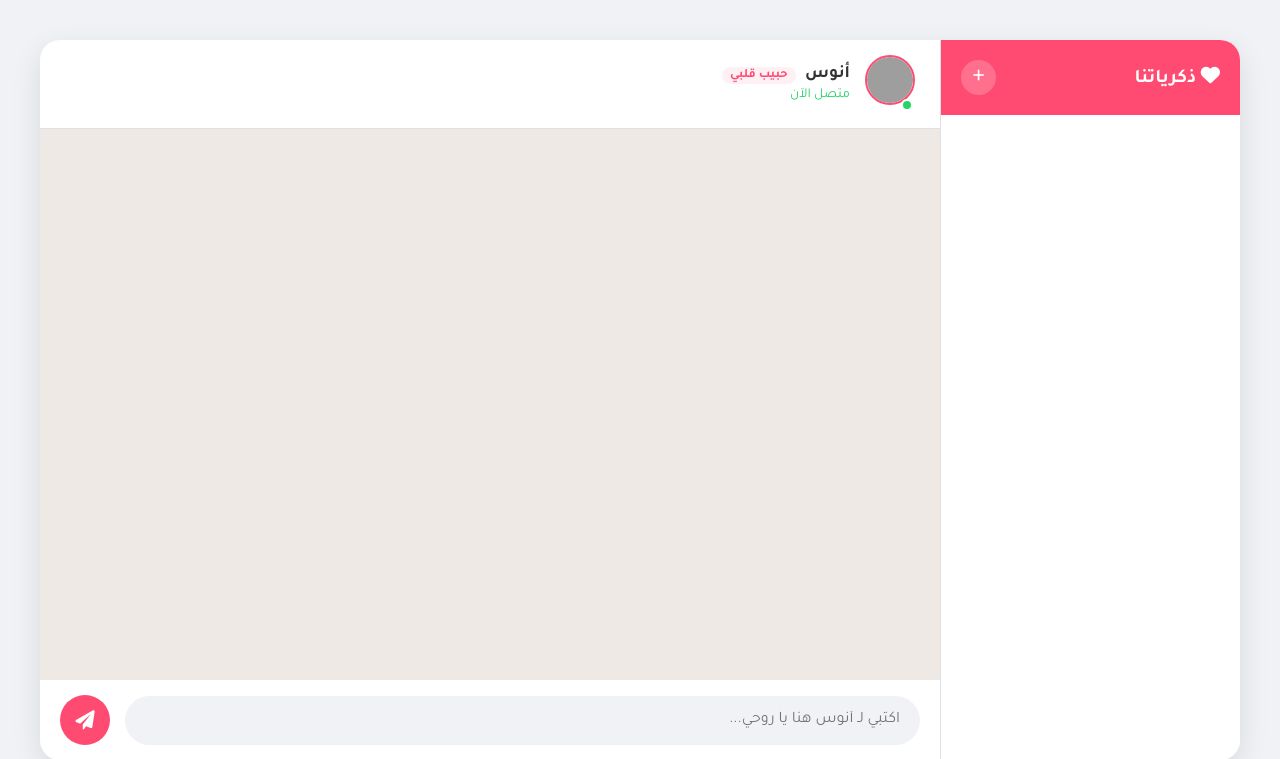
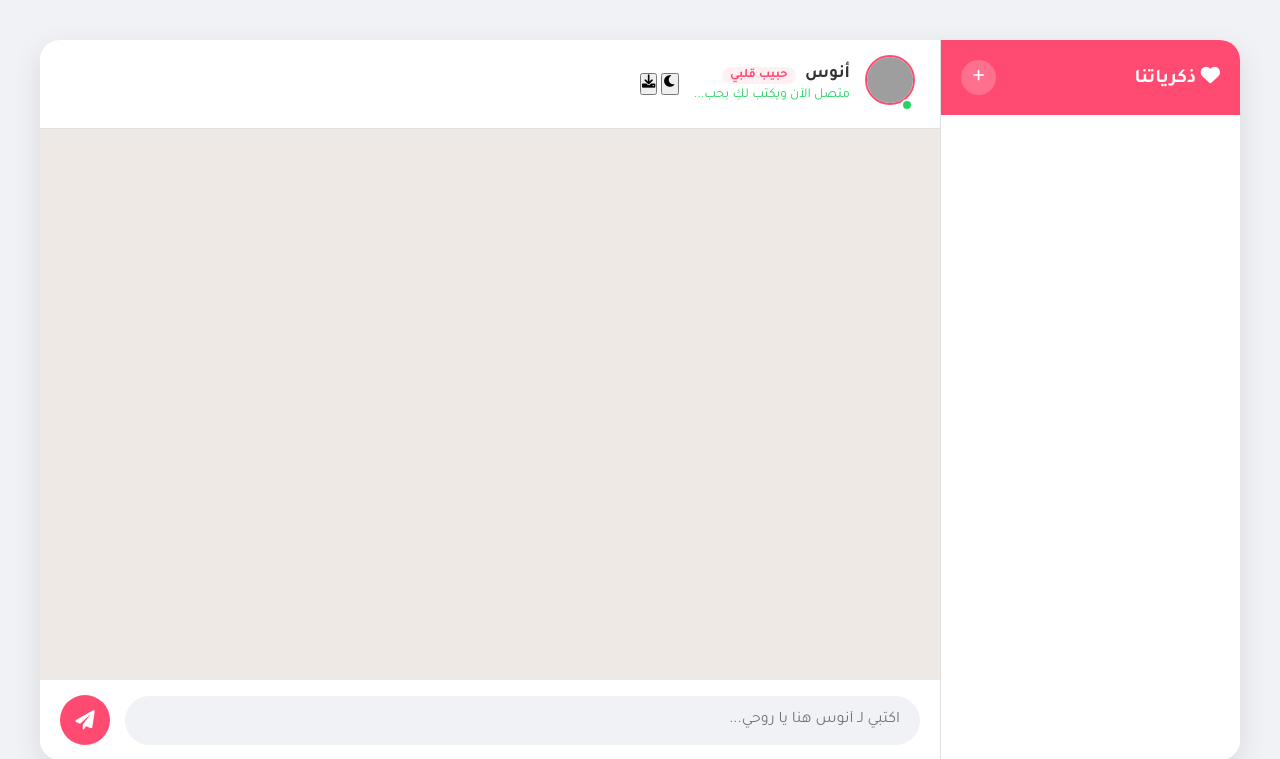
Before and after one commit to anas-km1437/Anas_Bot, a Flask app: page / in a window 1280 px wide. Shown: the top 759 px of the page. Run offline with Flask 3, Linux system fonts and the light colour scheme; data that the repository does not hold is empty; grey boxes are pictures that could not be loaded.

Commit message:
Update index.html

```diff
--- a/anos_bot/templates/index.html
+++ b/anos_bot/templates/index.html
@@ -3,17 +3,19 @@
 <head>
     <meta charset="UTF-8">
     <meta name="viewport" content="width=device-width, initial-scale=1.0">
-    <title>محادثة أنوس</title>
+    <title>محادثة أنوس وحنان</title>
     <link rel="stylesheet" href="{{ url_for('static', filename='style.css') }}">
     <link href="https://cdnjs.cloudflare.com/ajax/libs/font-awesome/6.0.0/css/all.min.css" rel="stylesheet">
+    <!-- مكتبة تحميل المحادثة كصورة -->
+    <script src="https://cdnjs.cloudflare.com/ajax/libs/html2canvas/1.4.1/html2canvas.min.js"></script>
 </head>
 <body>
-    <div class="app-container">
-        <!-- القائمة الجانبية للمحادثات -->
+    <div class="app-container" id="capture-area">
+        <!-- القائمة الجانبية -->
         <div class="sidebar">
             <div class="sidebar-header">
                 <h2><i class="fa-solid fa-heart"></i> ذكرياتنا</h2>
-                <button id="new-chat-btn"><i class="fa-solid fa-plus"></i></button>
+                <button id="new-chat-btn" title="محادثة جديدة"><i class="fa-solid fa-plus"></i></button>
             </div>
             <ul id="sessions-list"></ul>
         </div>
@@ -22,18 +24,22 @@
         <div class="chat-area">
             <div class="chat-header">
                 <div class="avatar-container">
-                    <!-- يمكنك وضع صورة لك هنا في مجلد static باسم avatar.png -->
-                    <img src="{{ url_for('static', filename='bot_avatar.png') }}" alt="أنوس" onerror="this.src='https://cdn-icons-png.flaticon.com/512/3135/3135715.png'">
+                    <img src="https://cdn-icons-png.flaticon.com/512/3135/3135715.png" alt="أنوس">
                     <div class="online-dot"></div>
                 </div>
                 <div class="header-info">
                     <h3>أنوس <span>حبيب قلبي</span></h3>
-                    <p>متصل الآن</p>
+                    <p>متصل الآن ويكتب لكِ بحب...</p>
+                </div>
+                <!-- أزرار الإضافات الجديدة -->
+                <div class="header-actions">
+                    <button id="theme-btn" title="الوضع الليلي"><i class="fa-solid fa-moon"></i></button>
+                    <button id="download-btn" title="حفظ المحادثة"><i class="fa-solid fa-download"></i></button>
                 </div>
             </div>
 
             <div class="chat-messages" id="chat-messages">
-                <!-- الرسائل ستظهر هنا -->
+                <!-- الرسائل -->
             </div>
 
             <div class="chat-input-container">
```
